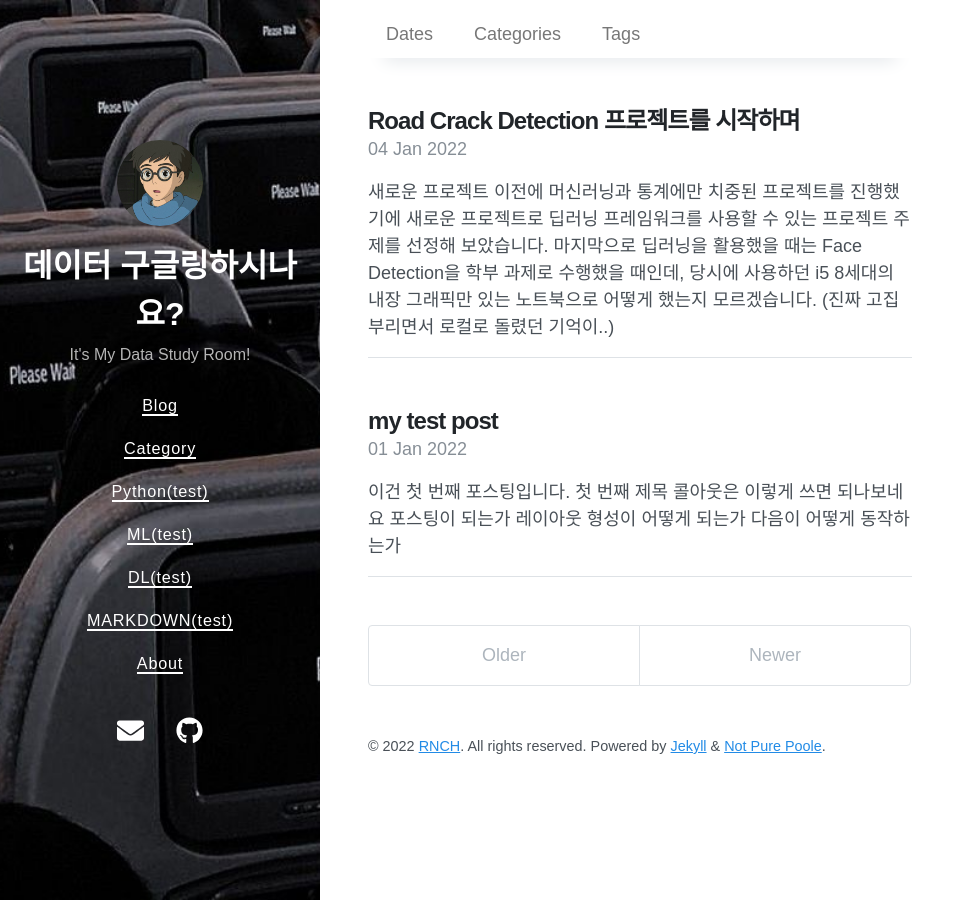
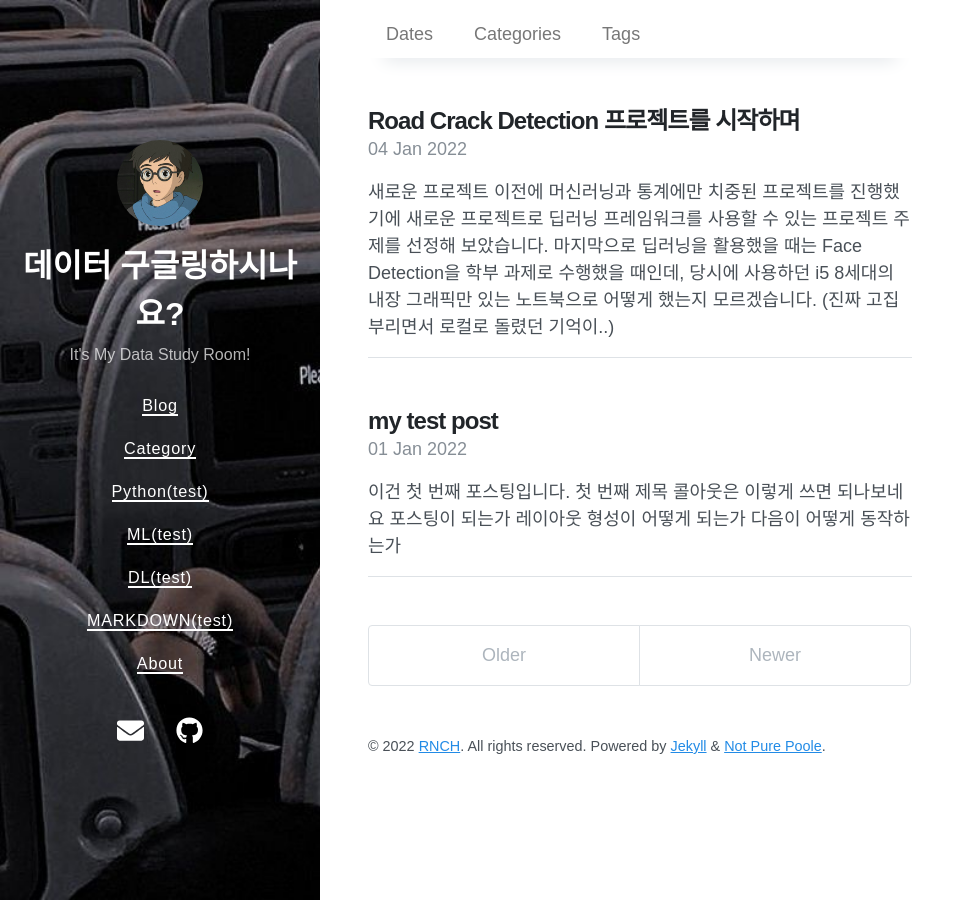
Before and after one commit to chaaaning/chaaaning.github.io, a Jekyll site: the page built from index.html, in a window 1280 px wide. Shown: the whole page, without its empty margins (0-975 px from the left). Built offline with Jekyll 4.4.1, drawn with Linux system fonts in a browser that asks for light colours; nearby versions of some CDN libraries; the list of posts is cut into pages by our own code.

Commit message:
category and layout change test

```diff
--- a/_data/navigation.yml
+++ b/_data/navigation.yml
@@ -5,11 +5,16 @@
   url : /categories/
 
 - title: Python(test)
+  menu : true
+  submenu : true
   url : /categories/#python
+
 - title: ML(test)
   url : /categories/#ml
+
 - title: DL(test)
   url : /categories/#dl
+
 - title: MARKDOWN(test)
   url : /categories/#markdown
 
--- a/_sass/_layout.scss
+++ b/_sass/_layout.scss
@@ -24,7 +24,7 @@
 .sidebar-left {
   display: flex;
   padding: var(--spacer);
-  background: center / cover;
+  background: left / cover;
   height: 100vh;
 }
 
```
